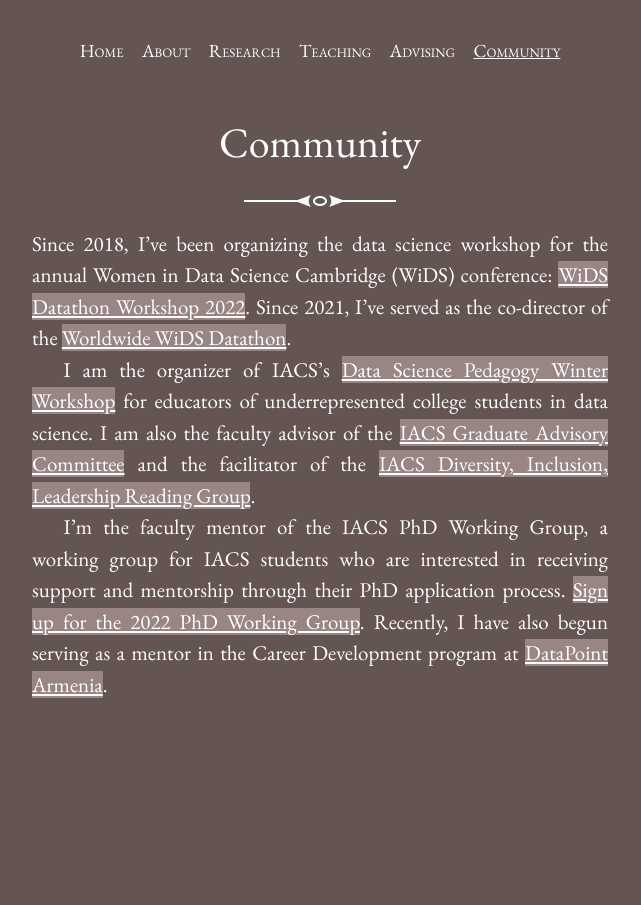
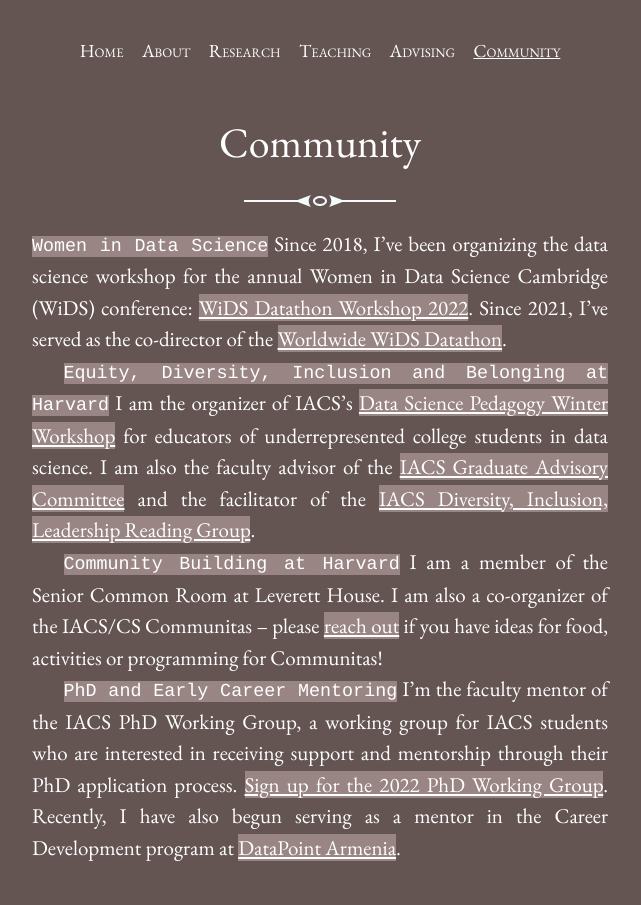
Before and after one commit to onefishy/onefishy.github.io, a Jekyll site: the page built from community.md, in a window 1280 px wide. Shown: the whole page, without its empty margins (320-961 px from the left). Built offline with Jekyll 4.4.1, drawn with Linux system fonts in a browser that asks for light colours.

Commit message:
Update community.md

```diff
--- a/community.md
+++ b/community.md
@@ -3,8 +3,10 @@
 title: Community
 ---
 
-Since 2018, I've been organizing the data science workshop for the annual Women in Data Science Cambridge (WiDS) conference: [WiDS Datathon Workshop 2022](https://onefishy.github.io/wids_datathon/). Since 2021, I've served as the co-director of the [Worldwide WiDS Datathon](https://www.widsconference.org).
+``Women in Data Science`` Since 2018, I've been organizing the data science workshop for the annual Women in Data Science Cambridge (WiDS) conference: [WiDS Datathon Workshop 2022](https://onefishy.github.io/wids_datathon/). Since 2021, I've served as the co-director of the [Worldwide WiDS Datathon](https://www.widsconference.org).
 
-I am the organizer of IACS's [Data Science Pedagogy Winter Workshop](https://onefishy.github.io/data-science-workshop/) for educators of underrepresented college students in data science. I am also the faculty advisor of the [IACS Graduate Advisory Committee](https://iacs-gac.github.io/pages/about.html) and the facilitator of the [IACS Diversity, Inclusion, Leadership Reading Group](https://onefishy.github.io/DIL_in_tech/reading_group.html).
+``Equity, Diversity, Inclusion and Belonging at Harvard`` I am the organizer of IACS's [Data Science Pedagogy Winter Workshop](https://onefishy.github.io/data-science-workshop/) for educators of underrepresented college students in data science. I am also the faculty advisor of the [IACS Graduate Advisory Committee](https://iacs-gac.github.io/pages/about.html) and the facilitator of the [IACS Diversity, Inclusion, Leadership Reading Group](https://onefishy.github.io/DIL_in_tech/reading_group.html).
 
-I'm the faculty mentor of the IACS PhD Working Group, a working group for IACS students who are interested in receiving support and mentorship through their PhD application process. [Sign up for the 2022 PhD Working Group](https://forms.gle/cyVFBi5qoNw96DNW6). Recently, I have also begun serving as a mentor in the Career Development program at [DataPoint Armenia](https://datapoint.am/k-minds/).
+``Community Building at Harvard`` I am a member of the Senior Common Room at Leverett House. I am also a co-organizer of the IACS/CS Communitas -- please [reach out](/advising.html) if you have ideas for food, activities or programming for Communitas!
+
+``PhD and Early Career Mentoring`` I'm the faculty mentor of the IACS PhD Working Group, a working group for IACS students who are interested in receiving support and mentorship through their PhD application process. [Sign up for the 2022 PhD Working Group](https://forms.gle/cyVFBi5qoNw96DNW6). Recently, I have also begun serving as a mentor in the Career Development program at [DataPoint Armenia](https://datapoint.am/k-minds/).
```
